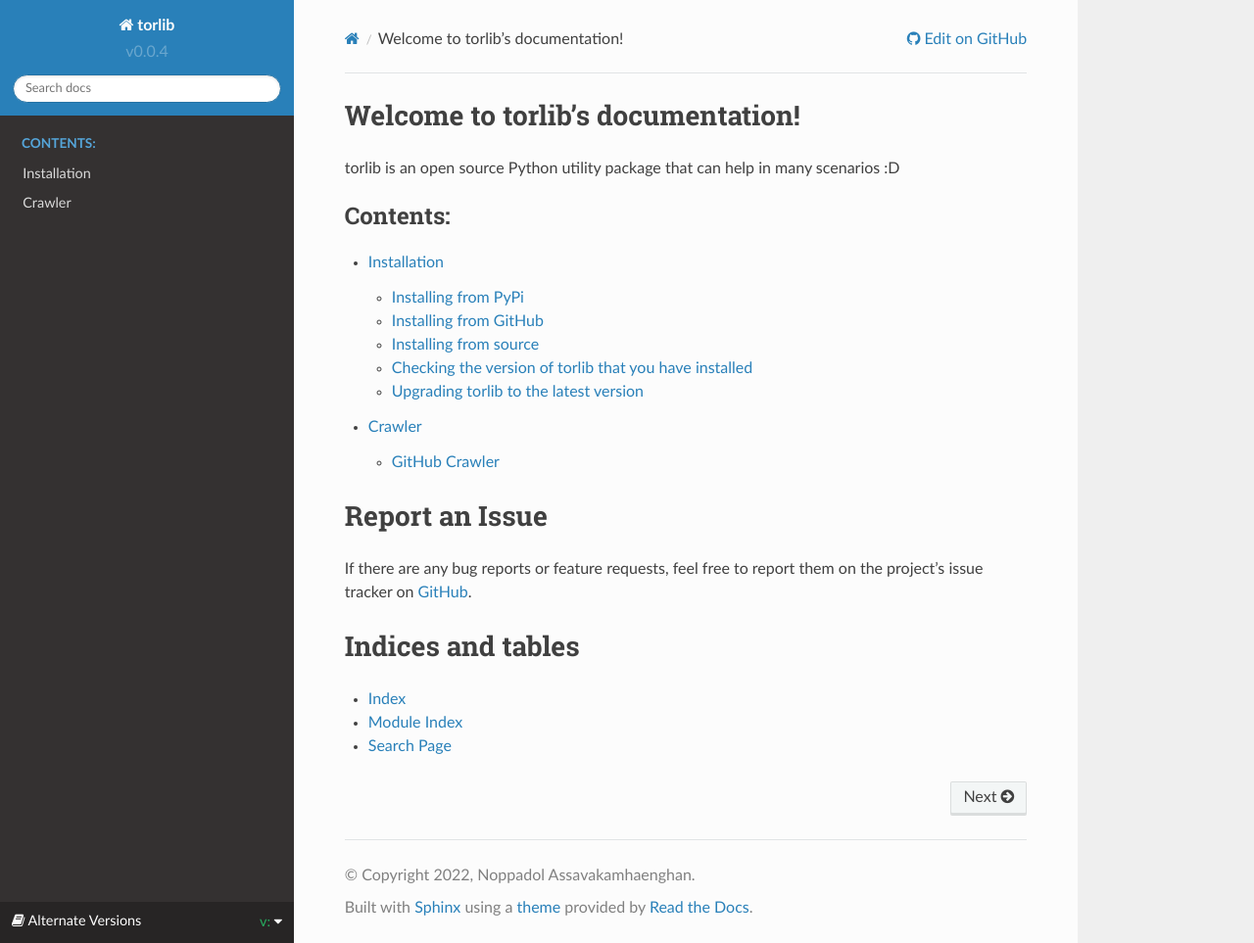
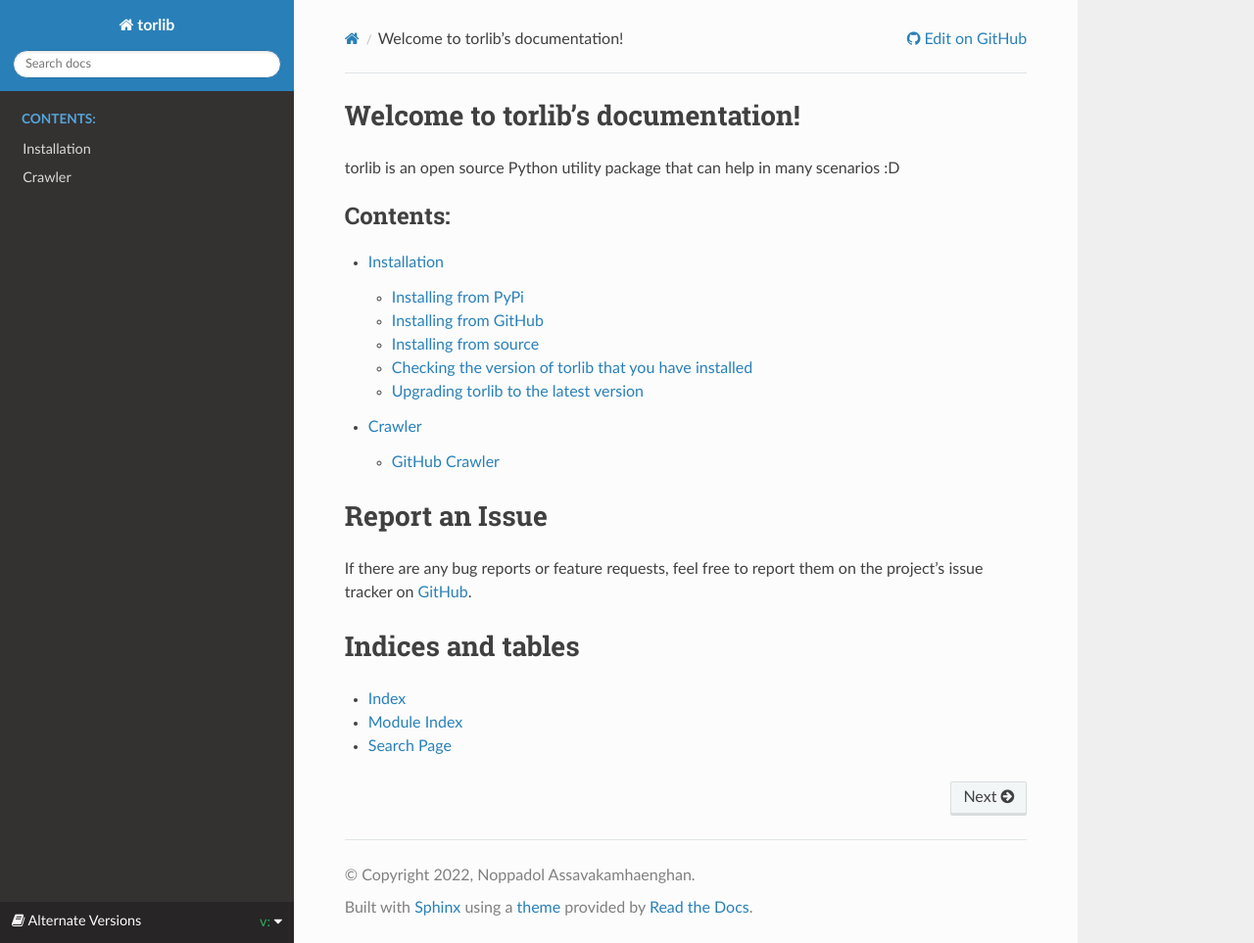
Before and after one commit to noppadol-assava/torlib, a Sphinx documentation site: the page built from docs/index.rst, in a window 1280 px wide and 963 px high. Shown: the whole window at 98% size. Built offline with Sphinx 7.4.7 and the Read the Docs theme 2.0.0, drawn with Linux system fonts in a browser that asks for light colours.

```diff
--- a/docs/conf.py
+++ b/docs/conf.py
@@ -26,9 +26,9 @@ author = 'Noppadol Assavakamhaenghan'
 # The short X.Y version
 # import torlib
 # version = torlib.__version__
-version = 'v0.0.4'
+# version = 'v0.0.4'
 # The full version, including alpha/beta/rc tags
-release = version
+# release = version
 
 
 # -- General configuration ---------------------------------------------------
@@ -46,6 +46,7 @@ extensions = [
     'sphinx.ext.viewcode',
     'sphinx.ext.githubpages',
     'sphinx.ext.napoleon',
+    'pbr.sphinxext',
 ]
 
 # Add any paths that contain templates here, relative to this directory.
```
